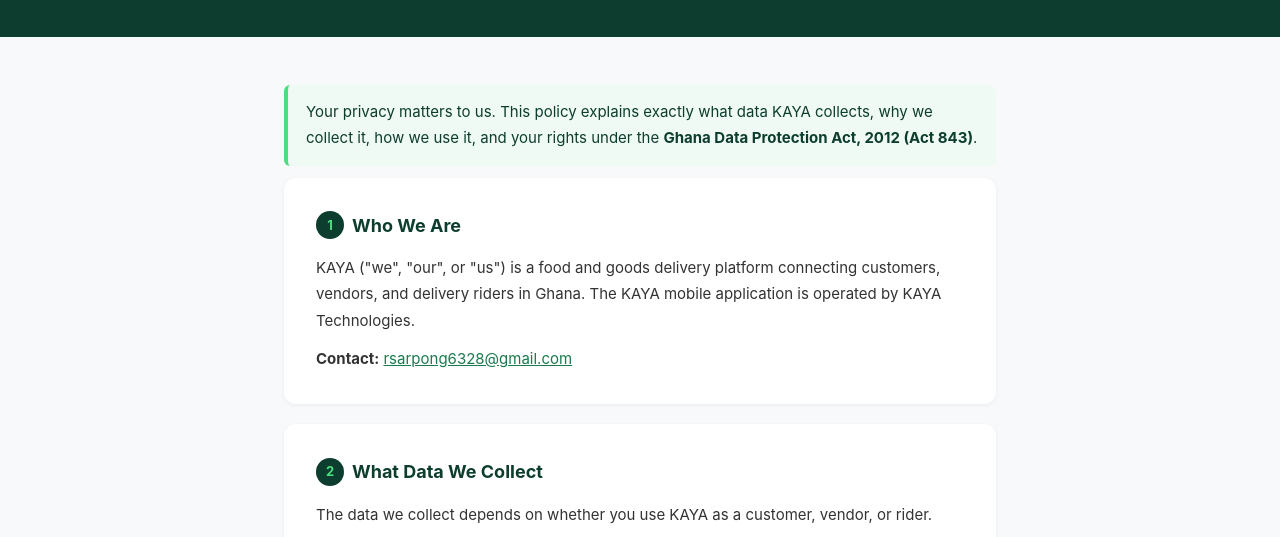
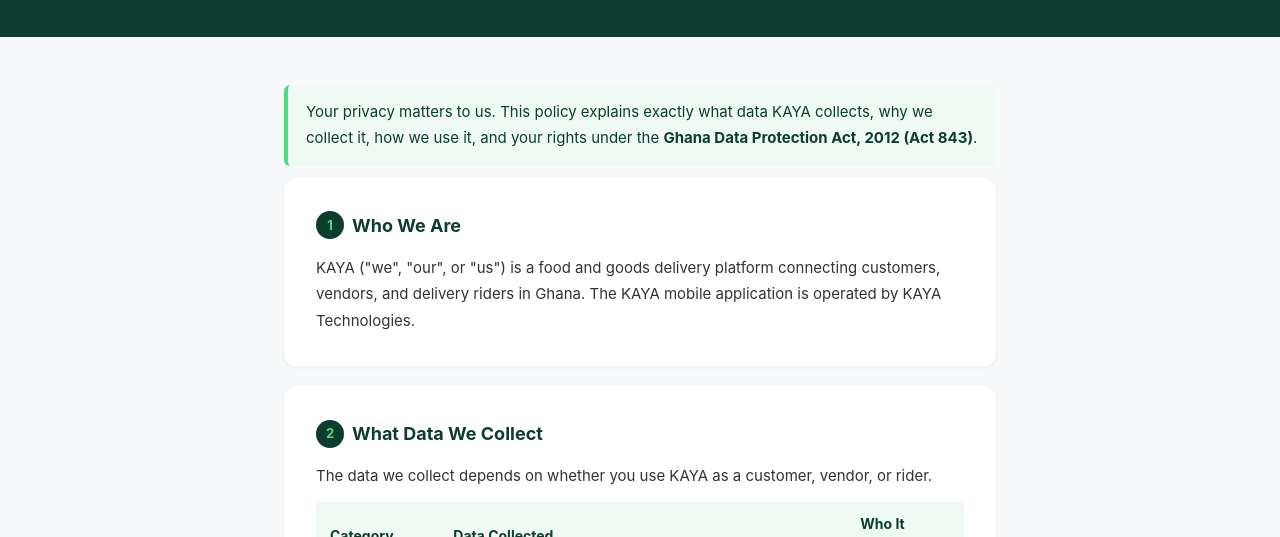
Before and after one commit to rsarpong627-a11y/kaya-legal, a plain HTML site: page privacy-policy.html in a window 1280 px wide. Shown: the part 190-727 px from the top of the page. Drawn offline with Linux system fonts and the light colour scheme.

Commit message:
Remove contact email from legal pages

```diff
--- a/privacy-policy.html
+++ b/privacy-policy.html
@@ -159,7 +159,6 @@
   <section>
     <h2><span class="num">1</span> Who We Are</h2>
     <p>KAYA ("we", "our", or "us") is a food and goods delivery platform connecting customers, vendors, and delivery riders in Ghana. The KAYA mobile application is operated by KAYA Technologies.</p>
-    <p><strong>Contact:</strong> <a href="mailto:rsarpong6328@gmail.com">rsarpong6328@gmail.com</a></p>
   </section>
 
   <!-- 2. What Data We Collect -->
@@ -327,7 +326,7 @@
       <li><strong>Object</strong> to how we process your data in certain circumstances</li>
       <li><strong>Withdraw consent</strong> where processing is based on consent</li>
     </ul>
-    <p>To exercise any of these rights, contact us at <a href="mailto:rsarpong6328@gmail.com">rsarpong6328@gmail.com</a>. We will respond within 30 days.</p>
+    <p>To exercise any of these rights, contact us through the official KAYA support channel. We will respond within 30 days.</p>
   </section>
 
   <!-- 11. Changes to This Policy -->
@@ -339,11 +338,10 @@
   <!-- 12. Contact Us -->
   <section>
     <h2><span class="num">12</span> Contact Us</h2>
-    <p>For any privacy-related questions, data requests, or concerns, please reach out:</p>
+    <p>For any privacy-related questions, data requests, or concerns, please use the official KAYA support channel.</p>
     <p>
       <strong>KAYA Technologies</strong><br />
-      Ghana<br />
-      Email: <a href="mailto:rsarpong6328@gmail.com">rsarpong6328@gmail.com</a>
+      Ghana
     </p>
   </section>
 
```
Also changed, not shown: terms-of-service.html (+2 -3 lines).
